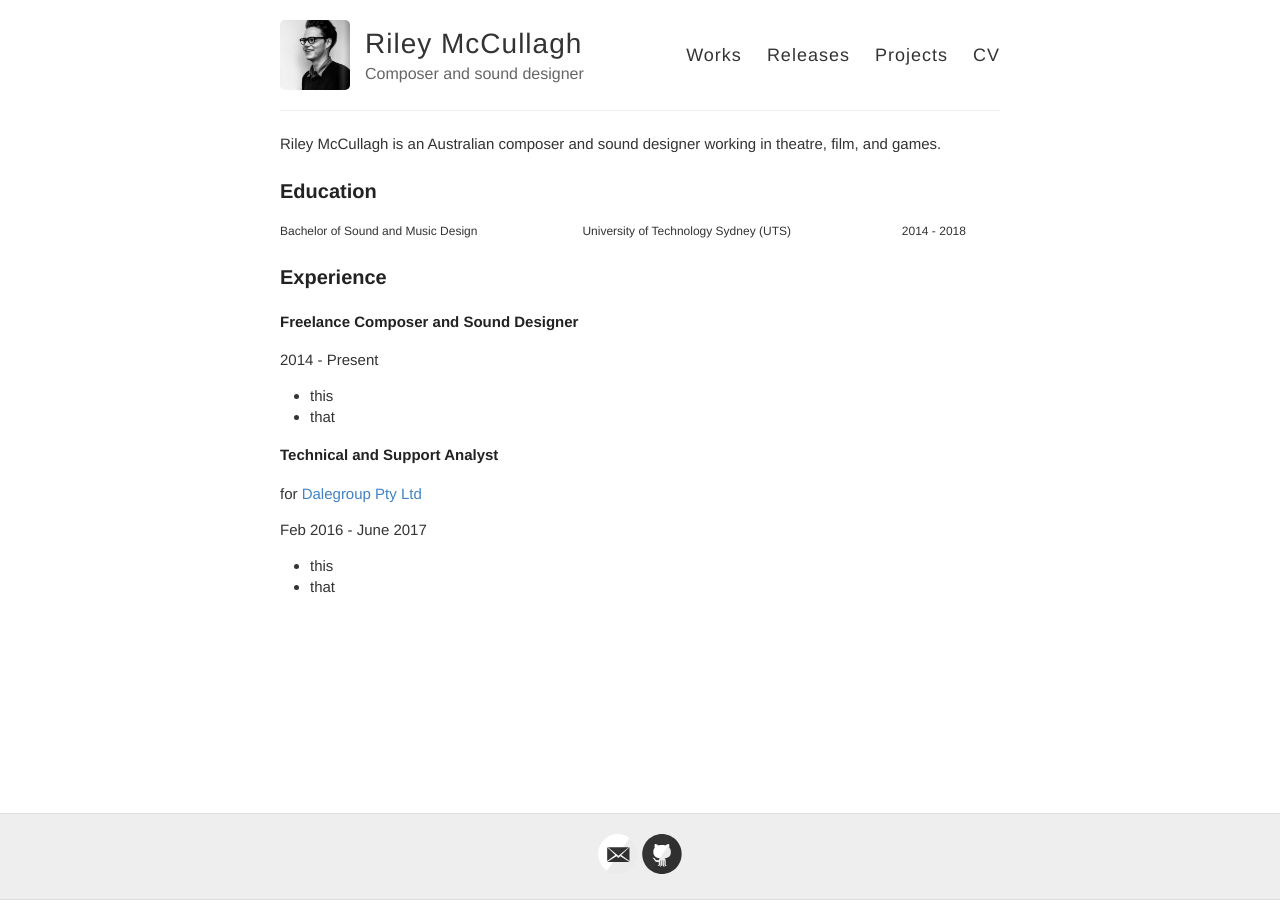
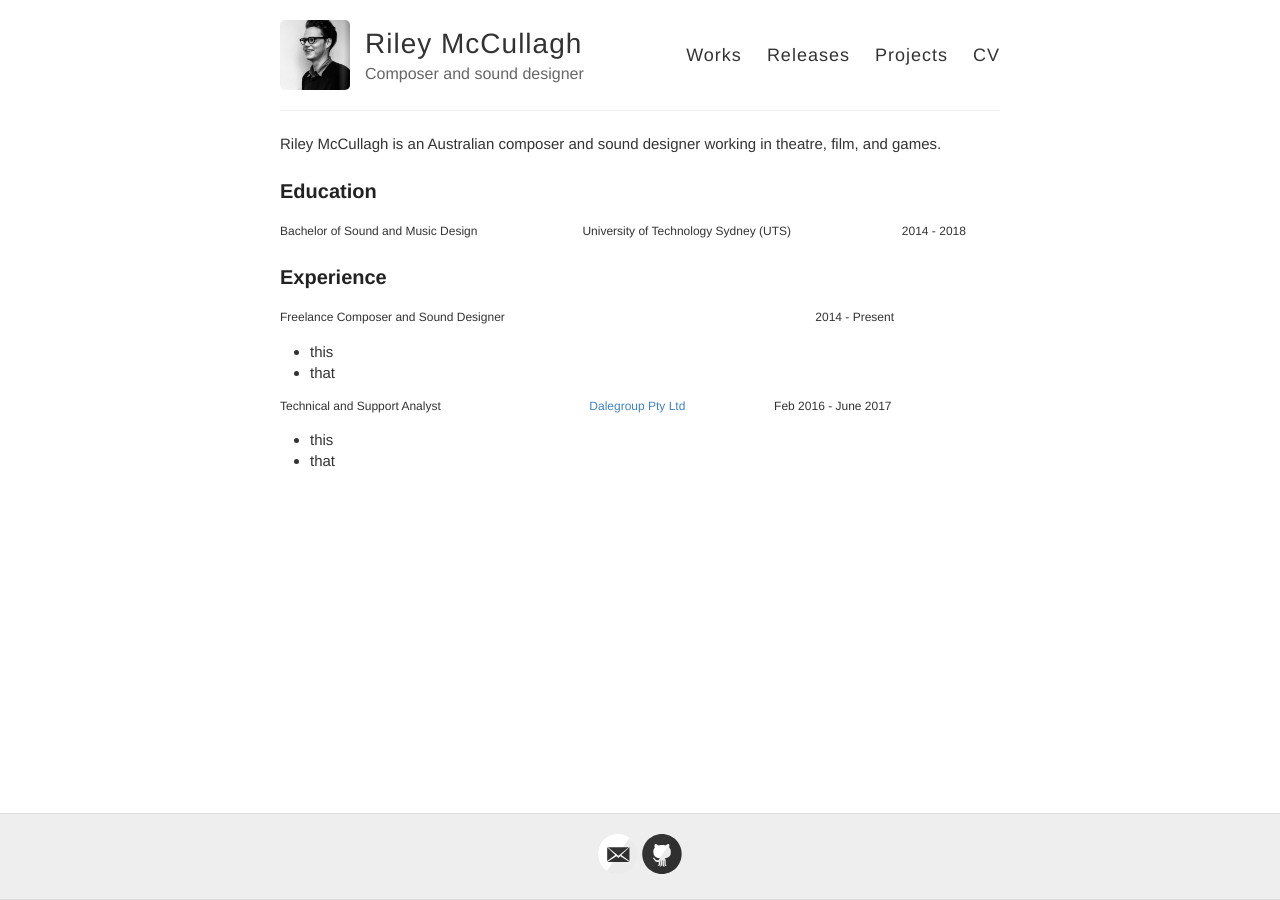
Before and after one commit to rileymccullagh/portfolio, a Jekyll site: the page built from docs/cv.md, in a window 1280 px wide. Built offline with Jekyll 4.4.1, drawn with Linux system fonts in a browser that asks for light colours.

Commit message:
tabling all else

```diff
--- a/docs/cv.md
+++ b/docs/cv.md
@@ -13,19 +13,13 @@ Riley McCullagh is an Australian composer and sound designer working in theatre,
 
 ### Experience
 
-##### Freelance Composer and Sound Designer
-
-2014 - Present
+| Freelance Composer and Sound Designer | | 2014 - Present |
 
 - this
 - that
 
 
-##### Technical and Support Analyst
-
-for [Dalegroup Pty Ltd](http://dalegroup.net/)
-
-Feb 2016 - June 2017
+| Technical and Support Analyst | [Dalegroup Pty Ltd](http://dalegroup.net/) | Feb 2016 - June 2017 |
 
   - this
   - that
```
